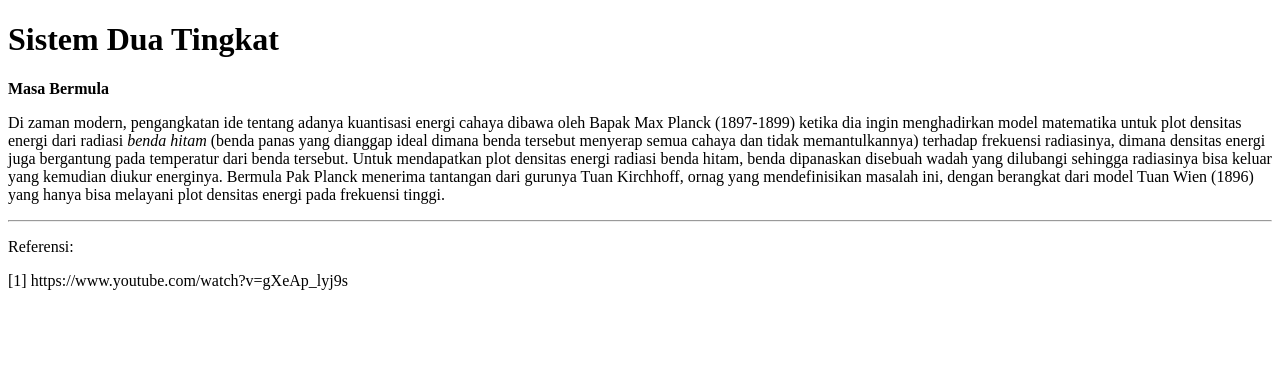
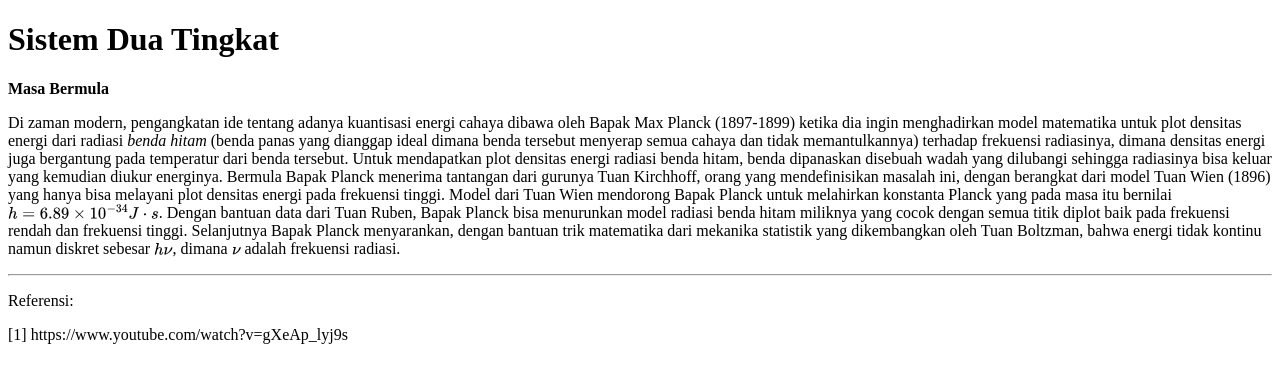
Before and after one commit to dangausuluah/dangausuluah.github.io, a Jekyll site: the page built from _posts/2025-08-26-SDT.md, in a window 1280 px wide. Shown: the top 383 px of the page. Built offline with Jekyll 4.4.1, drawn with Linux system fonts in a browser that asks for light colours; nearby versions of some CDN libraries; our own code applies the rules of GitHub Pages for plain Markdown files; a script that is not in the unit is left out; comment, search, counter and statistics services are not loaded.

Commit message:
Update 2025-08-26-SDT.md

```diff
--- a/_posts/2025-08-26-SDT.md
+++ b/_posts/2025-08-26-SDT.md
@@ -4,7 +4,7 @@ title: Sistem Dua Tingkat
 
 <b>Masa Bermula</b>
 
-Di zaman modern, pengangkatan ide tentang adanya kuantisasi energi cahaya dibawa oleh Bapak Max Planck (1897-1899) ketika dia ingin menghadirkan model matematika untuk plot densitas energi dari radiasi <em>benda hitam</em> (benda panas yang dianggap ideal dimana benda tersebut menyerap semua cahaya dan tidak memantulkannya) terhadap frekuensi radiasinya, dimana densitas energi juga bergantung pada temperatur dari benda tersebut. Untuk mendapatkan plot densitas energi radiasi benda hitam, benda dipanaskan disebuah wadah yang dilubangi sehingga radiasinya bisa keluar yang kemudian diukur energinya. Bermula Pak Planck menerima tantangan dari gurunya Tuan Kirchhoff, ornag yang mendefinisikan masalah ini, dengan berangkat dari model Tuan Wien (1896) yang hanya bisa melayani plot densitas energi pada frekuensi tinggi.
+Di zaman modern, pengangkatan ide tentang adanya kuantisasi energi cahaya dibawa oleh Bapak Max Planck (1897-1899) ketika dia ingin menghadirkan model matematika untuk plot densitas energi dari radiasi <em>benda hitam</em> (benda panas yang dianggap ideal dimana benda tersebut menyerap semua cahaya dan tidak memantulkannya) terhadap frekuensi radiasinya, dimana densitas energi juga bergantung pada temperatur dari benda tersebut. Untuk mendapatkan plot densitas energi radiasi benda hitam, benda dipanaskan disebuah wadah yang dilubangi sehingga radiasinya bisa keluar yang kemudian diukur energinya. Bermula Bapak Planck menerima tantangan dari gurunya Tuan Kirchhoff, orang yang mendefinisikan masalah ini, dengan berangkat dari model Tuan Wien (1896) yang hanya bisa melayani plot densitas energi pada frekuensi tinggi. Model dari Tuan Wien mendorong Bapak Planck untuk melahirkan konstanta Planck yang pada masa itu bernilai $h = 6.89 \times 10^{-34} J \cdot s$. Dengan bantuan data dari Tuan Ruben, Bapak Planck bisa menurunkan model radiasi benda hitam miliknya yang cocok dengan semua titik diplot baik pada frekuensi rendah dan frekuensi tinggi. Selanjutnya Bapak Planck menyarankan, dengan bantuan trik matematika dari mekanika statistik yang dikembangkan oleh Tuan Boltzman, bahwa energi tidak kontinu namun diskret sebesar $h \nu$, dimana $\nu$ adalah frekuensi radiasi.
 
 ___
 Referensi:
```
